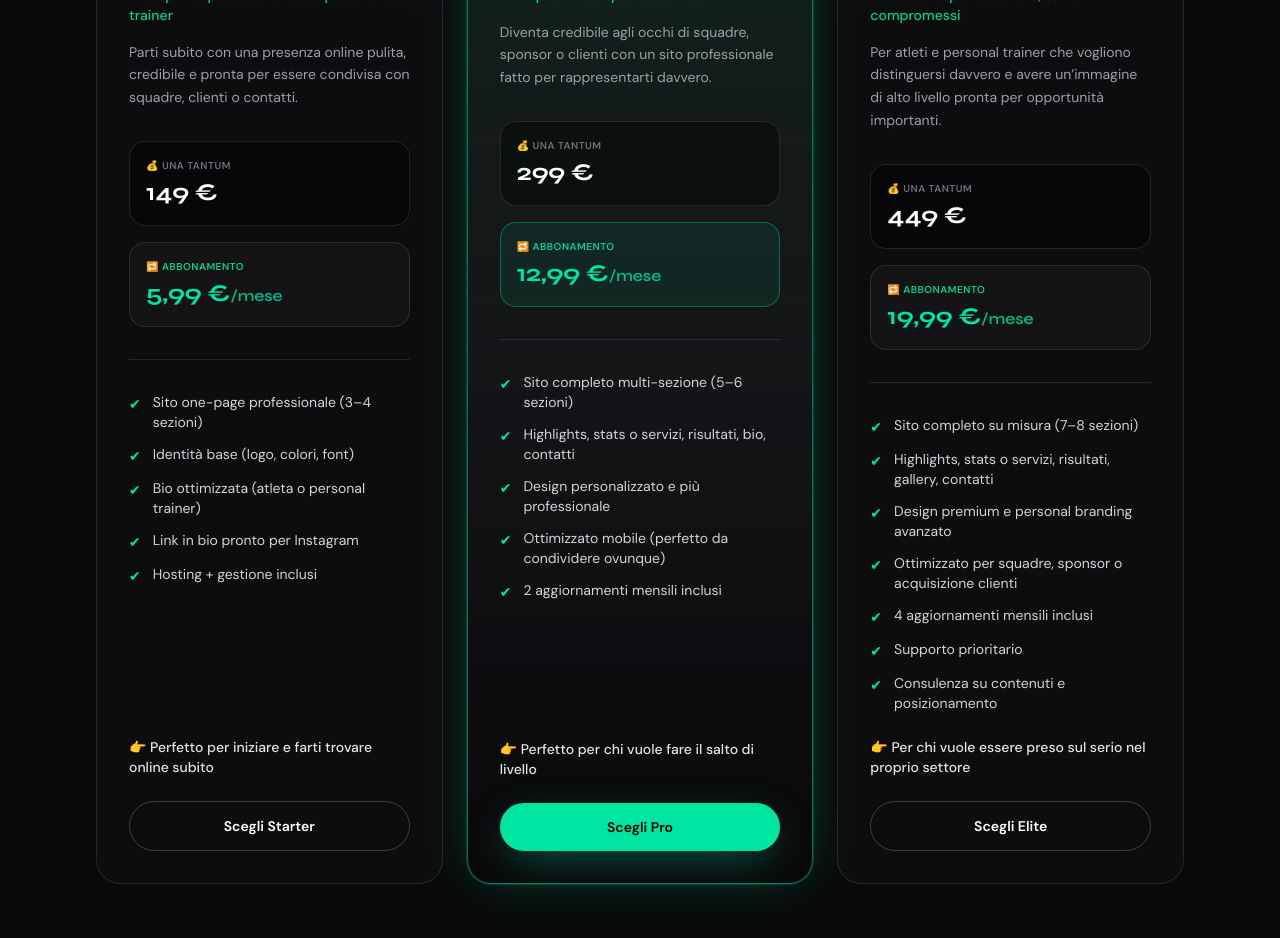
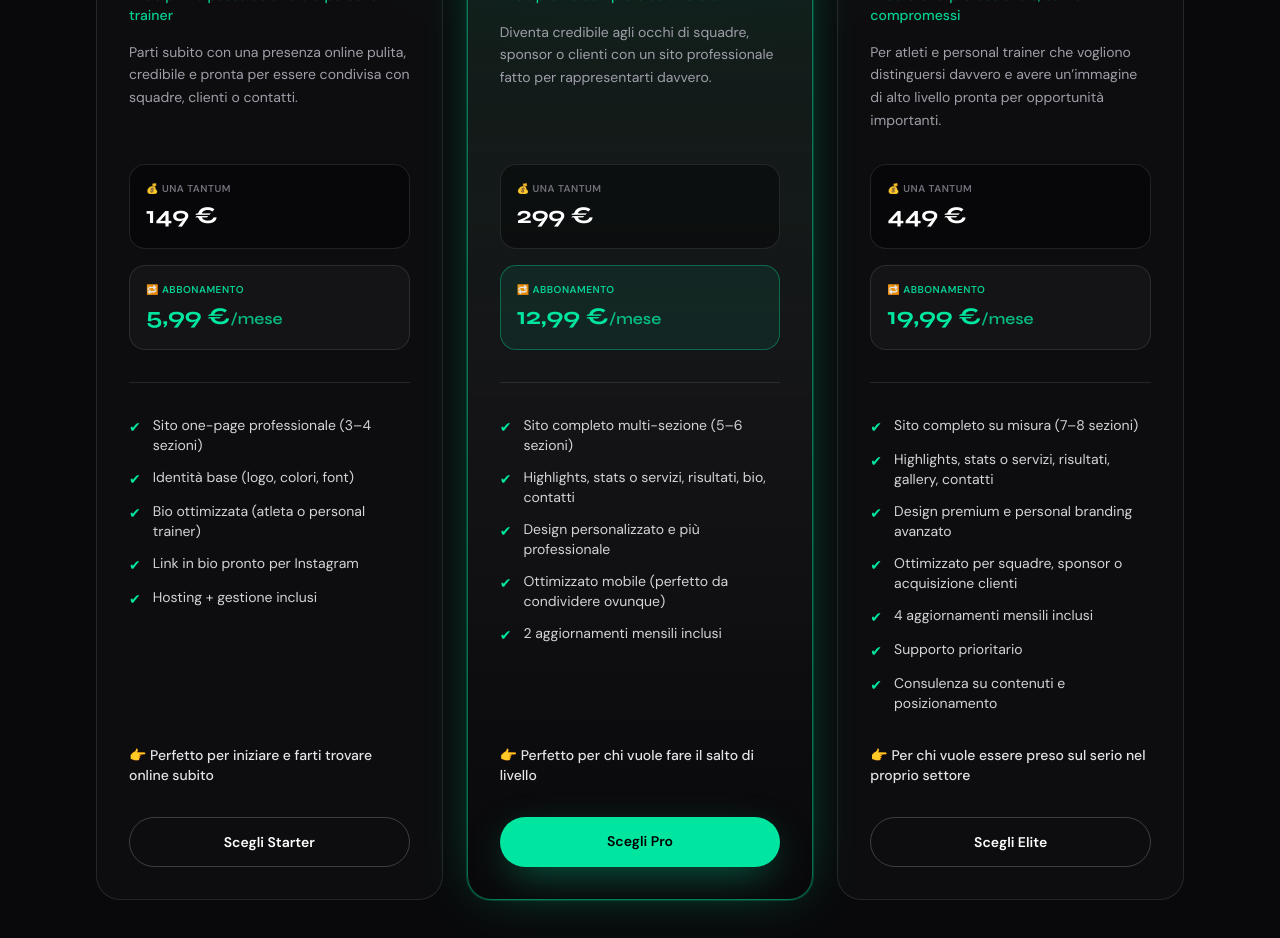
Before and after one commit to Salvo934/katahero, a Next.js app: page / in a window 1280 px wide. Shown: the part 4060-4998 px from the top of the page. Built offline with nearby package versions, Linux system fonts and the light colour scheme; no server answers.

Commit message:
aggiornamento

```diff
--- a/src/components/site/Packages.tsx
+++ b/src/components/site/Packages.tsx
@@ -114,13 +114,13 @@ export function Packages() {
           </p>
         </div>
 
-        <div className="mt-16 grid gap-8 lg:grid-cols-3 lg:gap-6">
+        <div className="mt-16 grid grid-cols-1 gap-8 lg:grid-cols-3 lg:grid-rows-[auto_auto_1fr_auto_auto] lg:items-stretch lg:gap-x-6 lg:gap-y-0">
           {tiers.map((t) => {
             const waHref = whatsappPackageUrl(t.name, t.setupEuro, t.monthlyEuro);
             return (
               <article
                 key={t.name}
-                className={`relative flex flex-col rounded-3xl border p-8 transition hover:-translate-y-0.5 ${
+                className={`relative flex flex-col gap-8 rounded-3xl border p-8 transition hover:-translate-y-0.5 lg:grid lg:h-full lg:row-span-5 lg:grid-rows-subgrid ${
                   t.highlighted
                     ? "border-accent/45 bg-linear-to-b from-accent/12 via-zinc-900/80 to-zinc-950 shadow-[0_0_56px_-16px_rgba(0,229,160,0.4)] ring-1 ring-accent/20"
                     : "border-white/10 bg-white/2 hover:border-white/20"
@@ -132,13 +132,13 @@ export function Packages() {
                   </span>
                 )}
 
-                <header className="text-center lg:text-left">
+                <header className="min-h-0 text-center lg:text-left">
                   <h3 className="font-display text-2xl font-bold text-white">{t.heading}</h3>
                   <p className="mt-1 text-sm font-medium text-accent/90">{t.tagline}</p>
                   <p className="mt-4 text-sm leading-relaxed text-zinc-400">{t.blurb}</p>
                 </header>
 
-                <div className="mt-8 grid gap-4">
+                <div className="grid min-h-0 gap-4">
                   <div className="rounded-2xl border border-white/10 bg-black/40 p-4">
                     <p className="text-[10px] font-semibold uppercase tracking-wider text-zinc-500">💰 Una tantum</p>
                     <p className="mt-1 font-display text-2xl font-bold text-white">{formatSetupEuro(t.setupEuro)}</p>
@@ -156,7 +156,7 @@ export function Packages() {
                   </div>
                 </div>
 
-                <ul className="mt-8 flex-1 space-y-3 border-t border-white/10 pt-8 text-sm text-zinc-300">
+                <ul className="min-h-0 space-y-3 border-t border-white/10 pt-8 text-sm text-zinc-300">
                   {t.features.map((f) => (
                     <li key={f} className="flex gap-3">
                       <span className="mt-0.5 shrink-0 text-accent" aria-hidden>
@@ -167,7 +167,7 @@ export function Packages() {
                   ))}
                 </ul>
 
-                <p className="mt-6 text-sm font-medium text-zinc-200">
+                <p className="text-sm font-medium text-zinc-200">
                   <span aria-hidden>👉 </span>
                   {t.callout}
                 </p>
@@ -176,7 +176,7 @@ export function Packages() {
                   href={waHref}
                   target="_blank"
                   rel="noopener noreferrer"
-                  className={`mt-6 inline-flex justify-center rounded-full px-5 py-3.5 text-center text-sm font-semibold transition ${
+                  className={`inline-flex justify-center rounded-full px-5 py-3.5 text-center text-sm font-semibold transition ${
                     t.highlighted
                       ? "bg-accent text-black shadow-[0_12px_40px_-12px_rgba(0,229,160,0.55)] hover:brightness-110"
                       : "border border-white/20 text-white hover:bg-white/10"
```
